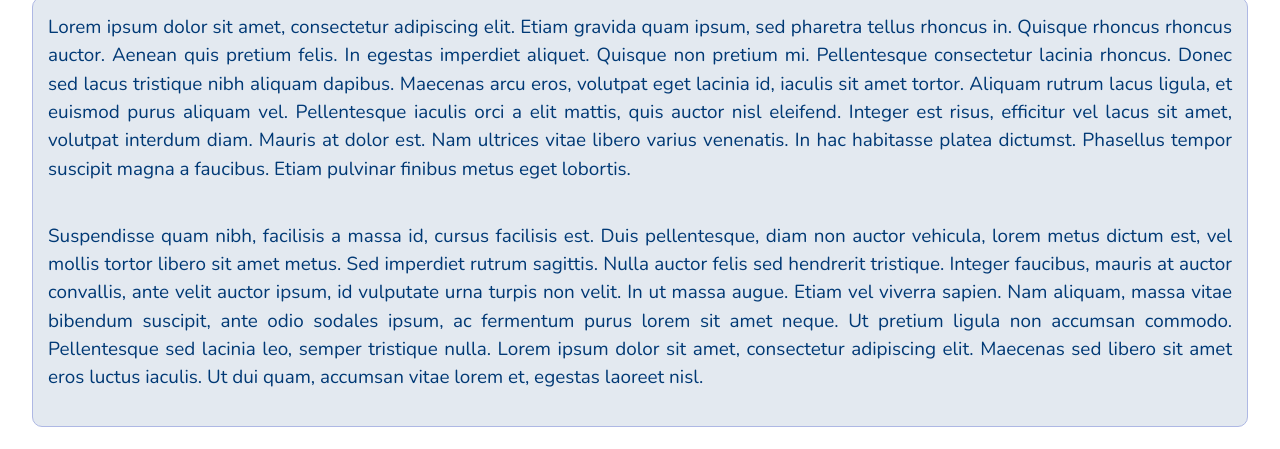
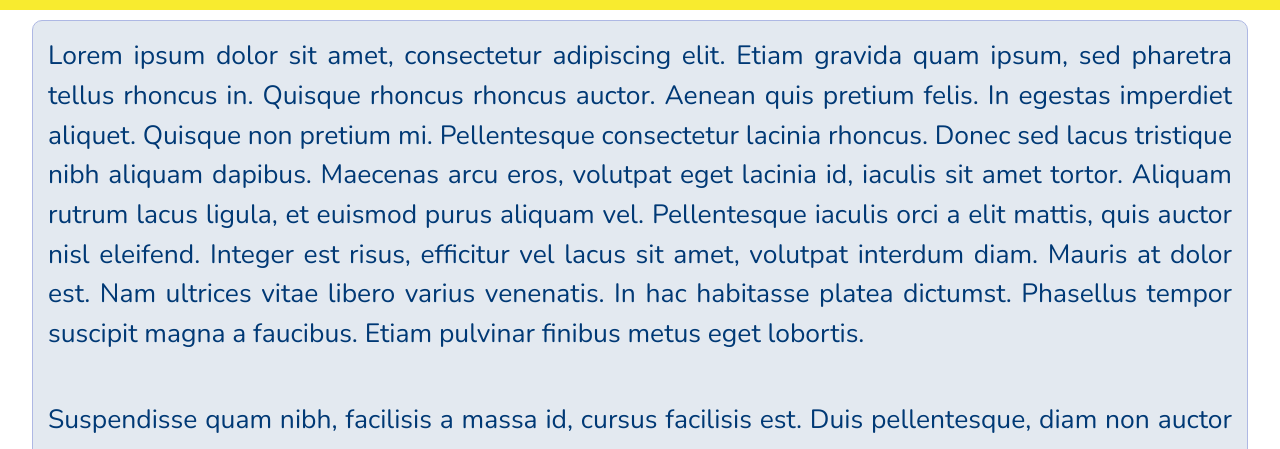
Before and after one commit to alkenup/CondorLab, a plain HTML site: page index.html in a window 1280 px wide. Shown: the part 122-571 px from the top of the page. Drawn offline with nearby package versions, Linux system fonts and the light colour scheme; a script that the page names is missing.

Commit message:
MB - test font size

```diff
--- a/css/site.css
+++ b/css/site.css
@@ -1,7 +1,7 @@
 html {
     height: 100%;
     font-family: Verdana, Arial, Helvetica, sans-serif;
-    font-size: 0.5cm;
+    font-size: 0.7cm;
 }
 
 body {
```
